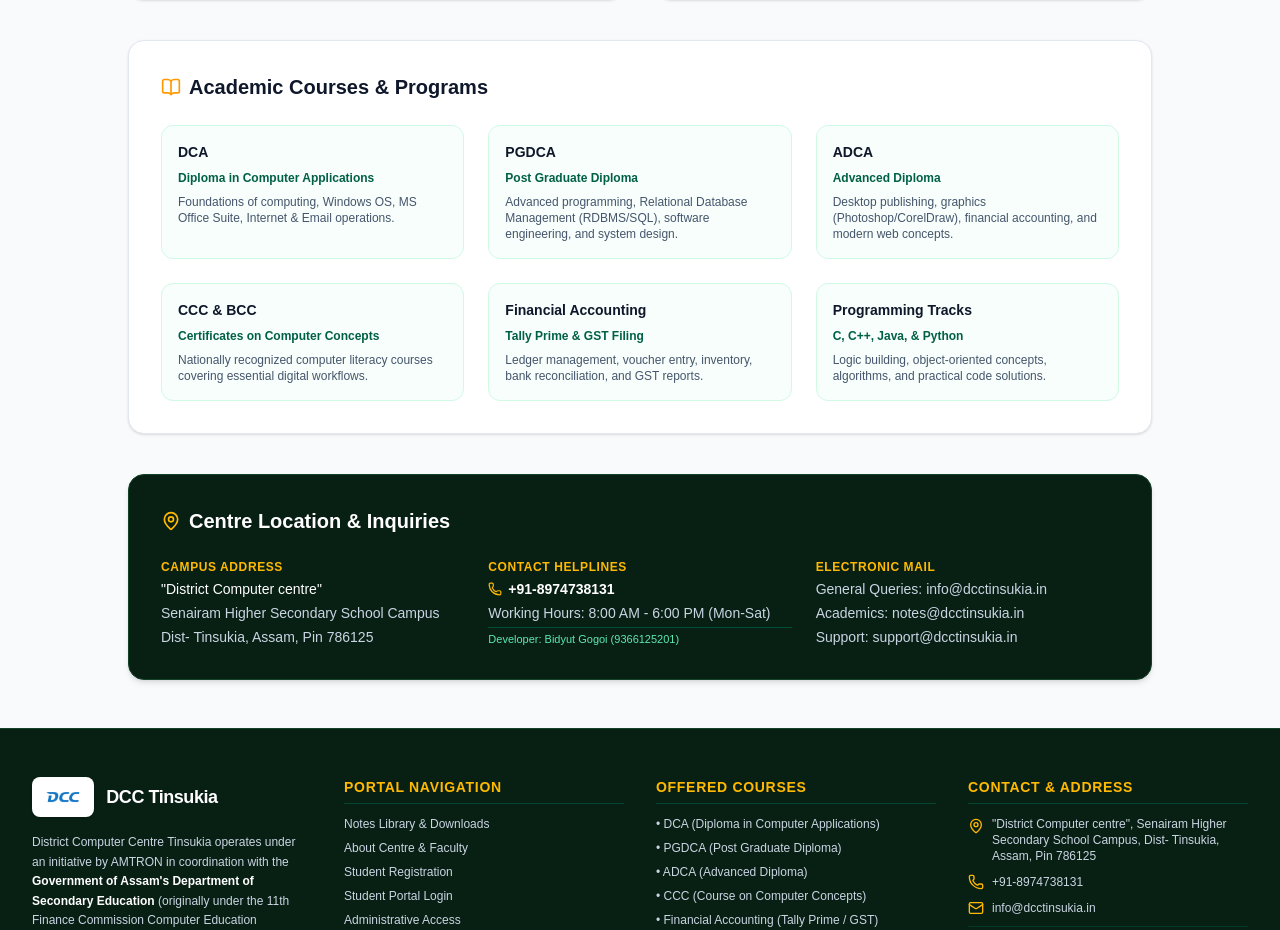
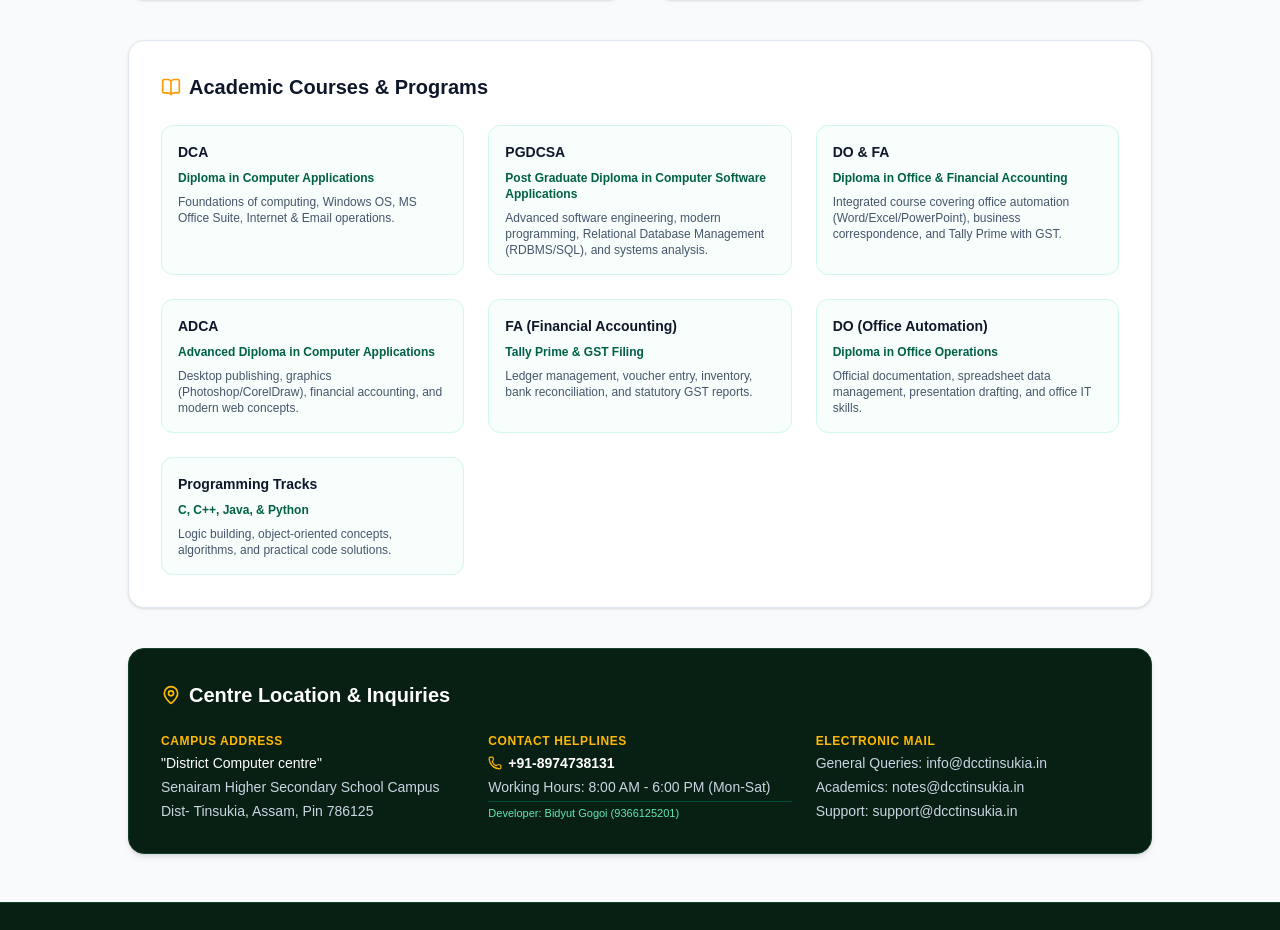
Before and after one commit to b4bidyut-dev/dcctinsukia, a Next.js app: page /about in a window 1280 px wide. Shown: the part 1020-1950 px from the top of the page. Built offline with nearby package versions, Linux system fonts and the light colour scheme; no server answers.

Commit message:
feat(courses): update PGDCA to PGDCSA, add DO & FA (Diploma in Office & Financial Accounting) course

```diff
--- a/prisma/seed.ts
+++ b/prisma/seed.ts
@@ -35,7 +35,7 @@ BT
 0 -30 Td
 (District Computer Centre - Authorized IT Education Centre, Tinsukia, Assam) Tj
 0 -20 Td
-(Official Study Material for DCA / PGDCA Students) Tj
+(Official Study Material for DCA / PGDCSA / DO & FA Students) Tj
 0 -30 Td
 (Key Topics:) Tj
 0 -20 Td
@@ -143,7 +143,7 @@ async function main() {
       title: "MS Excel Mastery - Formulas, Pivot Tables & Data Analysis",
       description: "Comprehensive guide for spreadsheet formulas (VLOOKUP, XLOOKUP, IF), charting, and data management in Excel.",
       categoryName: "MS Office Suite",
-      course: "PGDCA",
+      course: "PGDCSA",
       topic: "Advanced Spreadsheets",
       session: "2025-2026",
       fileName: "dcc_excel_formulas.pdf",
@@ -161,7 +161,7 @@ async function main() {
       title: "Database Management - Relational Algebra & SQL Command Reference",
       description: "DDL, DML, DCL commands, normalization (1NF to 3NF), and subqueries for relational databases.",
       categoryName: "Database Management Systems",
-      course: "PGDCA",
+      course: "PGDCSA",
       topic: "SQL Queries and Normalization",
       session: "2025-2026",
       fileName: "dcc_dbms_sql.pdf",
--- a/src/app/about/page.tsx
+++ b/src/app/about/page.tsx
@@ -113,34 +113,42 @@ export default function AboutPage() {
             </div>
 
             <div className="p-4 rounded-xl border border-emerald-100 bg-emerald-50/40 space-y-2">
-              <div className="font-bold text-sm text-slate-900">PGDCA</div>
-              <div className="text-xs text-emerald-800 font-semibold">Post Graduate Diploma</div>
+              <div className="font-bold text-sm text-slate-900">PGDCSA</div>
+              <div className="text-xs text-emerald-800 font-semibold">Post Graduate Diploma in Computer Software Applications</div>
               <p className="text-xs text-slate-600">
-                Advanced programming, Relational Database Management (RDBMS/SQL), software engineering, and system design.
+                Advanced software engineering, modern programming, Relational Database Management (RDBMS/SQL), and systems analysis.
+              </p>
+            </div>
+
+            <div className="p-4 rounded-xl border border-emerald-100 bg-emerald-50/40 space-y-2">
+              <div className="font-bold text-sm text-slate-900">DO & FA</div>
+              <div className="text-xs text-emerald-800 font-semibold">Diploma in Office & Financial Accounting</div>
+              <p className="text-xs text-slate-600">
+                Integrated course covering office automation (Word/Excel/PowerPoint), business correspondence, and Tally Prime with GST.
               </p>
             </div>
 
             <div className="p-4 rounded-xl border border-emerald-100 bg-emerald-50/40 space-y-2">
               <div className="font-bold text-sm text-slate-900">ADCA</div>
-              <div className="text-xs text-emerald-800 font-semibold">Advanced Diploma</div>
+              <div className="text-xs text-emerald-800 font-semibold">Advanced Diploma in Computer Applications</div>
               <p className="text-xs text-slate-600">
                 Desktop publishing, graphics (Photoshop/CorelDraw), financial accounting, and modern web concepts.
               </p>
             </div>
 
             <div className="p-4 rounded-xl border border-emerald-100 bg-emerald-50/40 space-y-2">
-              <div className="font-bold text-sm text-slate-900">CCC & BCC</div>
-              <div className="text-xs text-emerald-800 font-semibold">Certificates on Computer Concepts</div>
+              <div className="font-bold text-sm text-slate-900">FA (Financial Accounting)</div>
+              <div className="text-xs text-emerald-800 font-semibold">Tally Prime & GST Filing</div>
               <p className="text-xs text-slate-600">
-                Nationally recognized computer literacy courses covering essential digital workflows.
+                Ledger management, voucher entry, inventory, bank reconciliation, and statutory GST reports.
               </p>
             </div>
 
             <div className="p-4 rounded-xl border border-emerald-100 bg-emerald-50/40 space-y-2">
-              <div className="font-bold text-sm text-slate-900">Financial Accounting</div>
-              <div className="text-xs text-emerald-800 font-semibold">Tally Prime & GST Filing</div>
+              <div className="font-bold text-sm text-slate-900">DO (Office Automation)</div>
+              <div className="text-xs text-emerald-800 font-semibold">Diploma in Office Operations</div>
               <p className="text-xs text-slate-600">
-                Ledger management, voucher entry, inventory, bank reconciliation, and GST reports.
+                Official documentation, spreadsheet data management, presentation drafting, and office IT skills.
               </p>
             </div>
 
--- a/src/app/admin/upload/UploadFormClient.tsx
+++ b/src/app/admin/upload/UploadFormClient.tsx
@@ -294,10 +294,12 @@ export default function UploadFormClient({ categories }: UploadFormClientProps)
             className="w-full px-3.5 py-2.5 text-sm bg-slate-50 border border-slate-300 rounded-lg focus:ring-2 focus:ring-emerald-700 outline-none"
           >
             <option value="DCA">DCA (Diploma in Computer Application)</option>
-            <option value="PGDCA">PGDCA (Post Graduate Diploma)</option>
-            <option value="ADCA">ADCA (Advanced Diploma)</option>
+            <option value="PGDCSA">PGDCSA (Post Graduate Diploma in Computer Software Applications)</option>
+            <option value="ADCA">ADCA (Advanced Diploma in Computer Applications)</option>
+            <option value="DO & FA">DO & FA (Diploma in Office & Financial Accounting)</option>
+            <option value="DO">DO (Diploma in Office Automation)</option>
+            <option value="FA">FA (Financial Accounting - Tally Prime)</option>
             <option value="CCC">CCC (Course on Computer Concepts)</option>
-            <option value="Tally & Financial Accounting">Tally & Financial Accounting</option>
             <option value="Assam IT Exam Preparation">Assam IT Exam Preparation</option>
             <option value="General IT Studies">General IT Studies</option>
           </select>
--- a/src/app/library/page.tsx
+++ b/src/app/library/page.tsx
@@ -105,7 +105,7 @@ export default async function NotesLibraryPage({ searchParams }: LibraryProps) {
                 District Computer Centre Notes Library
               </h1>
               <p className="text-xs sm:text-sm text-emerald-100 max-w-2xl">
-                Official computer science modules, DCA & PGDCA notes, lab workbooks, and examination revision sets.
+                Official computer science modules, DCA, PGDCSA, DO &amp; FA notes, lab workbooks, and examination revision sets.
               </p>
             </div>
 
--- a/src/components/Footer.tsx
+++ b/src/components/Footer.tsx
@@ -69,11 +69,12 @@ export default function Footer() {
             </h3>
             <ul className="space-y-2 text-xs text-slate-300">
               <li>• DCA (Diploma in Computer Applications)</li>
-              <li>• PGDCA (Post Graduate Diploma)</li>
+              <li>• PGDCSA (Post Graduate Diploma)</li>
+              <li>• DO &amp; FA (Office &amp; Financial Accounting)</li>
               <li>• ADCA (Advanced Diploma)</li>
-              <li>• CCC (Course on Computer Concepts)</li>
-              <li>• Financial Accounting (Tally Prime / GST)</li>
-              <li>• C, C++, Java & Python Programming</li>
+              <li>• DO (Diploma in Office Automation)</li>
+              <li>• FA (Financial Accounting / Tally Prime)</li>
+              <li>• Programming in C, C++, Java &amp; Python</li>
             </ul>
           </div>
 
```
Also changed, not shown: 1 other file (tests, documents, lock files or other folders).
